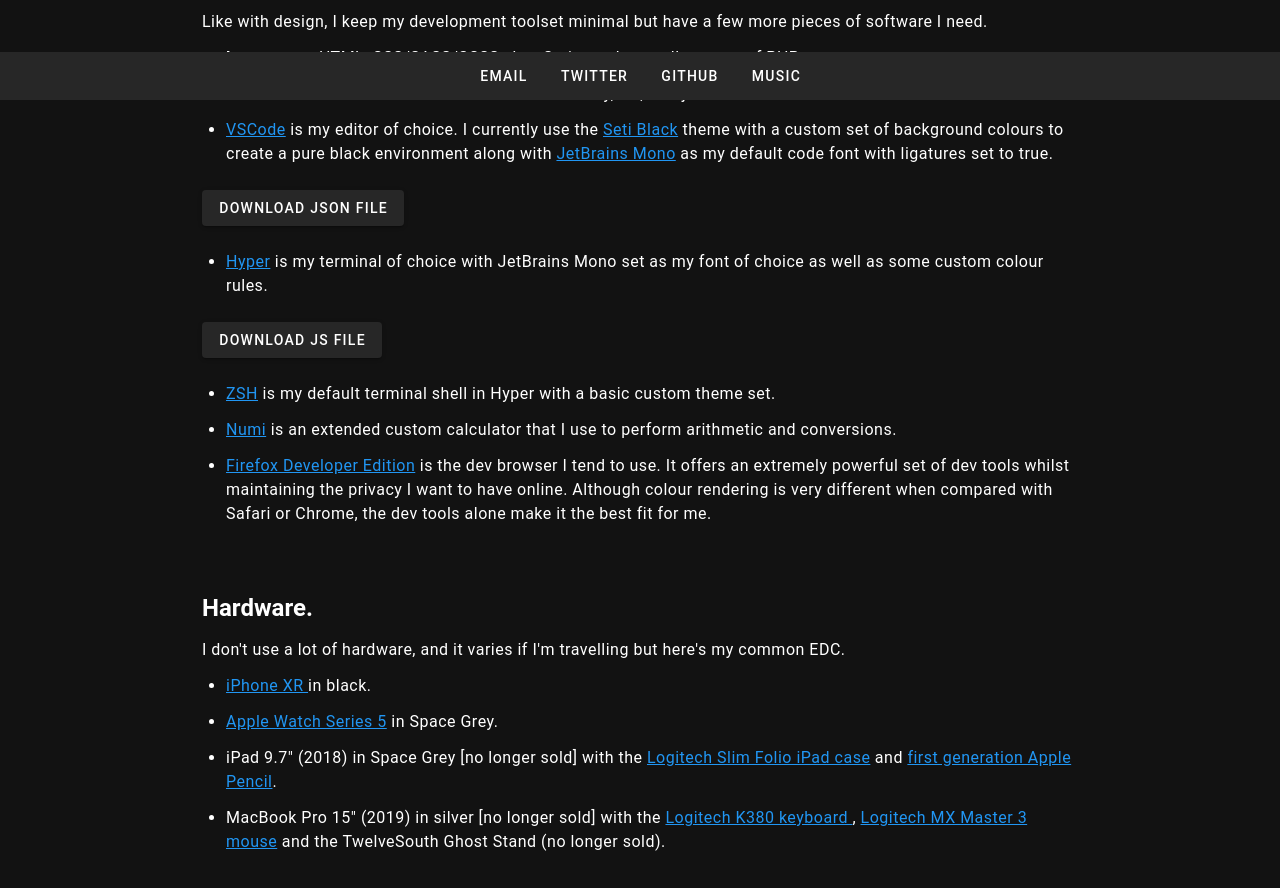
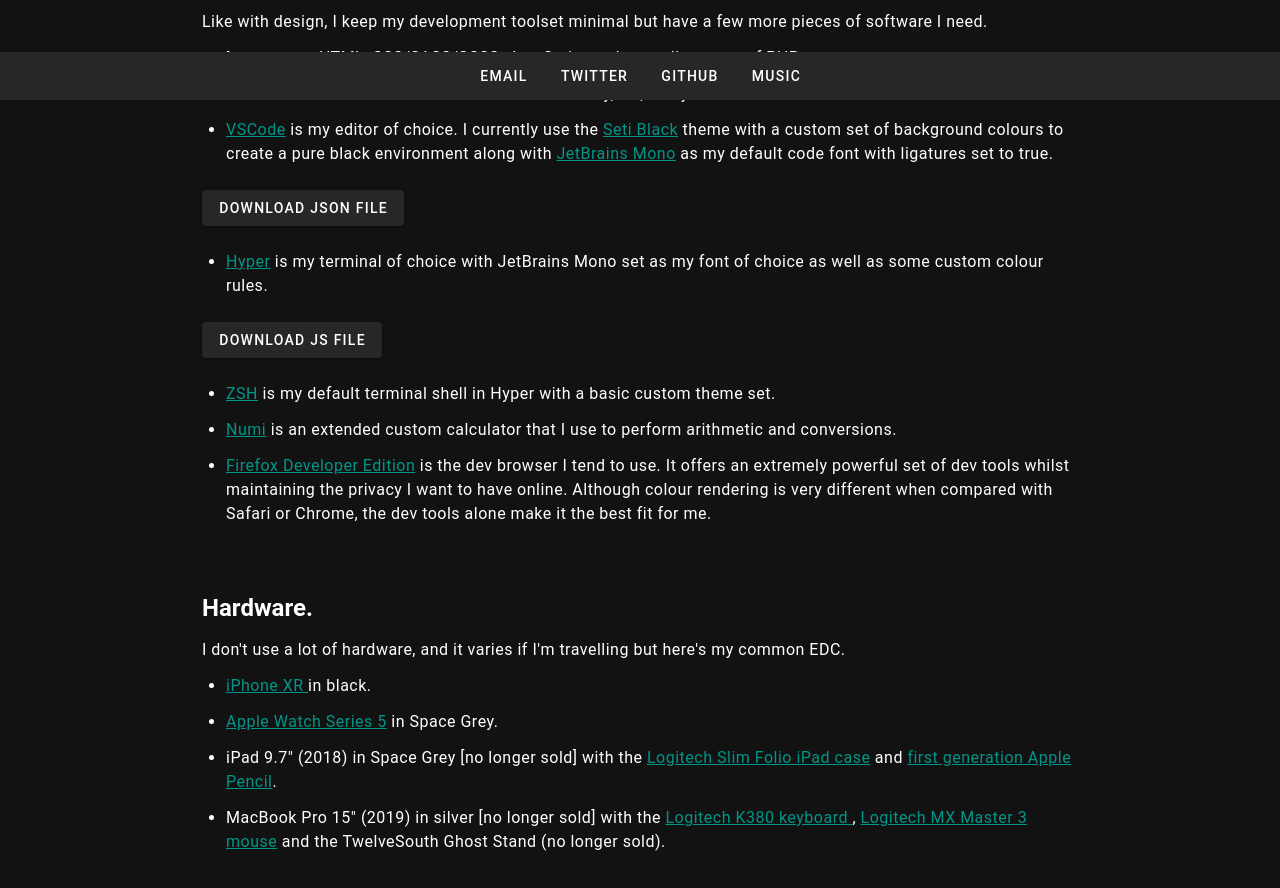
Before and after one commit to kemiljk/kejk_vue_rebuild, a Vue app: page /uses in a window 1280 px wide. Shown: the part 700-1588 px from the top of the page. Built offline with nearby package versions, Linux system fonts and the light colour scheme.

Commit message:
Some minor fixes to links

```diff
--- a/src/views/About.vue
+++ b/src/views/About.vue
@@ -26,8 +26,8 @@
         >I regularly practice mindfulness and meditation, and I’m an art, design and architecture nerd that absolutely loves exploring and learning about how anything is built.</p>
         <p class="body-1 mb-3">
           I've also worked for
-          <a href="https://www.cognite.co">Cognite</a>, Incuna and
-          <a href="https://www.apple.com/retail/">Apple</a>.
+          <a href="https://www.cognite.co" class="teal--text">Cognite</a>, Incuna and
+          <a href="https://www.apple.com/retail/" class="teal--text">Apple</a>.
         </p>
       </v-col>
     </v-row>
@@ -37,8 +37,8 @@
         <p class="body-1 mb-3">
           If you would like to see my portfolio or CV, please send me an
           <a
-            href="mailto:hi@kejk.co"
-          >email</a>. Due to the sensitivity of the projects I've worked on, I'm not permitted to list them here.
+            href="mailto:hi@kejk.co" class="teal--text"
+          >email</a>. Due to the sensitivity of the projects I've worked on, I'm not permitted to list them here. I'll be adding a way to access this online soon, behind the Login section.
         </p>
         <p
           class="body-1 mb-3"
@@ -51,7 +51,7 @@
         <p
           class="body-1 mb-3"
         >I'm the Design Lead for Make Me A Cocktail. We're currently in the process of redesigning and rebuilding the site.</p>
-        <v-btn href="https://makemeacocktail.com/" target="_blank">Make Me A Cocktail</v-btn>
+        <v-btn href="https://makemeacocktail.com/" target="_blank" class="teal--text font-weight-bold">Make Me A Cocktail</v-btn>
       </v-col>
       <v-col class="mb-5" cols="12" sm="6" md="6" lg="4">
         <v-img
@@ -62,7 +62,7 @@
       </v-col>
       <v-col class="mb-5" cols="12" md="8">
         <p class="body-1 mb-3">I'm also currently building something new with some great people.</p>
-        <v-btn href="https://www.kanic.co" target="_blank">Kanic</v-btn>
+        <v-btn href="https://www.kanic.co" target="_blank" class="teal--text font-weight-bold">Kanic</v-btn>
       </v-col>
       <v-col class="mb-5" cols="12" sm="6" md="6" lg="4">
         <v-img alt="Kanic logo visual" src="../assets/kanic.png" class="rounded-img"></v-img>
--- a/src/views/Login.vue
+++ b/src/views/Login.vue
@@ -32,8 +32,8 @@
     </v-card>
     <v-row>
         <v-col>
-            <h1 class="display-2 font-weight-bold mb-3 mt-10 mx-auto" aria-label="intro to Karl">Coming soon.
-            </h1>
+            <h2 class="display-1 font-weight-bold mb-3 mt-10 mx-auto" aria-label="intro to Karl">Coming soon.
+            </h2>
         </v-col>
     </v-row>
   </v-container>
--- a/src/views/Uses.vue
+++ b/src/views/Uses.vue
@@ -22,11 +22,11 @@
         >My design tools are simple and straightforward. I keep it lean and minimal.</p>
         <ul class="body-1 mb-6">
           <li class="mb-3">
-            <a href="https://www.adobe.com/products/xd.html" target="_blank">Adobe XD</a> is my design tool of choice. Its flexibility as a wireframing, prototyping and full featured design tool make it perfect for my daily needs.
+            <a href="https://www.adobe.com/products/xd.html" target="_blank" class="teal--text">Adobe XD</a> is my design tool of choice. Its flexibility as a wireframing, prototyping and full featured design tool make it perfect for my daily needs.
             The new collaboration beta is a little funky at the moment, but it's going to make for a solid solution when it's ready.
           </li>
           <li class="mb-3">
-            <a href="https://overflow.io/" target="_blank">Overflow</a> I sometimes utilise Overflow to create Adobe XD-derived user flows for better visual explanation of page linking and process.
+            <a href="https://overflow.io/" target="_blank" class="teal--text">Overflow</a> I sometimes utilise Overflow to create Adobe XD-derived user flows for better visual explanation of page linking and process.
             Usually this is used if a prototype can't convey the idea (i.e. it's too complex) or the team/client needs a visual depiction of all linkages.
           </li>
         </ul>
@@ -46,14 +46,14 @@
             <strong>Frameworks / Libraries / Tools:</strong> Material-UI/Veutify, Git, Vue.js
           </li>
           <li class="mb-3">
-            <a href="https://www.adobe.com/products/xd.html" target="_blank">VSCode</a> is my editor of choice. I currently use the
+            <a href="https://www.adobe.com/products/xd.html" target="_blank" class="teal--text">VSCode</a> is my editor of choice. I currently use the
             <a
               href="https://marketplace.visualstudio.com/items?itemName=bobsparadox.seti-black"
-              target="_blank"
+              target="_blank" class="teal--text"
             >Seti Black</a> theme with a custom set of background colours to create a pure black environment along with
             <a
               href="https://www.jetbrains.com/lp/mono/"
-              target="_blank"
+              target="_blank" class="teal--text"
             >JetBrains Mono</a> as my default code font with ligatures set to true.
           </li>
         </ul>
@@ -64,7 +64,7 @@
         >Download JSON File</v-btn>
         <ul class="body-1 mb-6">
           <li class="mb-3">
-            <a href="https://hyper.is" target="_blank">Hyper</a> is my terminal of choice with JetBrains Mono set as my font of choice as well as some custom colour rules.
+            <a href="https://hyper.is" target="_blank" class="teal--text">Hyper</a> is my terminal of choice with JetBrains Mono set as my font of choice as well as some custom colour rules.
           </li>
         </ul>
         <v-btn
@@ -74,17 +74,17 @@
         >Download JS File</v-btn>
         <ul class="body-1 mb-6">
           <li class="mb-3">
-            <a href="https://ohmyz.sh" target="_blank">ZSH</a> is my default terminal shell
+            <a href="https://ohmyz.sh" target="_blank" class="teal--text">ZSH</a> is my default terminal shell
             in Hyper with a basic custom theme set.
           </li>
           <li class="mb-3">
-            <a href="https://numi.app" target="_blank">Numi</a> is an extended custom
+            <a href="https://numi.app" target="_blank" class="teal--text">Numi</a> is an extended custom
             calculator that I use to perform arithmetic and conversions.
           </li>
           <li class="mb-3">
             <a
               href="https://www.mozilla.org/en-GB/firefox/developer/"
-              target="_blank"
+              target="_blank" class="teal--text"
             >Firefox Developer Edition</a> is the dev browser I tend to use. It offers
             an extremely powerful set of dev tools whilst maintaining the privacy I want to have online.
             Although colour rendering is very different when compared with Safari or Chrome, the dev
@@ -101,40 +101,40 @@
         >I don't use a lot of hardware, and it varies if I'm travelling but here's my common EDC.</p>
         <ul class="body-1 mb-6">
           <li class="mb-3">
-            <a href="https://www.apple.com/shop/buy-iphone/iphone-xr" target="_blank">
+            <a href="https://www.apple.com/shop/buy-iphone/iphone-xr" target="_blank" class="teal--text">
               iPhone
               XR
             </a> in black.
           </li>
           <li class="mb-3">
             <a
-              href="https://www.amazon.co.uk/gp/product/B07FB33XWT/ref=ppx_yo_dt_b_search_asin_title?ie=UTF8&psc=1"
-              target="_blank"
+              href="https://smile.amazon.co.uk/gp/product/B07FB33XWT/ref=ppx_yo_dt_b_search_asin_title?ie=UTF8&psc=1"
+              target="_blank" class="teal--text"
             >Apple Watch Series 5</a> in Space Grey.
           </li>
           <li class="mb-3">
             iPad 9.7" (2018) in Space Grey [no longer sold] with the
             <a
-              href="https://www.amazon.co.uk/gp/product/B07FB33XWT/ref=ppx_yo_dt_b_search_asin_title?ie=UTF8&psc=1"
-              target="_blank"
+              href="https://smile.amazon.co.uk/gp/product/B07FB33XWT/ref=ppx_yo_dt_b_search_asin_title?ie=UTF8&psc=1"
+              target="_blank" class="teal--text"
             >Logitech Slim Folio iPad case</a> and
             <a
               href="https://www.apple.com/shop/product/MK0C2/apple-pencil-1st-generation"
-              target="_blank"
+              target="_blank" class="teal--text"
             >first generation Apple Pencil</a>.
           </li>
           <li class="mb-3">
             MacBook Pro 15" (2019) in silver [no longer sold] with the
             <a
               href="https://www.apple.com/apple-watch-series-5/"
-              target="_blank"
+              target="_blank" class="teal--text"
             >
               Logitech
               K380 keyboard
             </a>,
             <a
-              href="https://www.amazon.co.uk/gp/product/B07W6JG6Z7/ref=ppx_yo_dt_b_search_asin_title?ie=UTF8&psc=1"
-              target="_blank"
+              href="https://smile.amazon.co.uk/gp/product/B07W6JG6Z7/ref=ppx_yo_dt_b_search_asin_title?ie=UTF8&psc=1"
+              target="_blank" class="teal--text"
             >Logitech MX Master 3 mouse</a> and the TwelveSouth Ghost
             Stand (no longer sold).
           </li>
```
